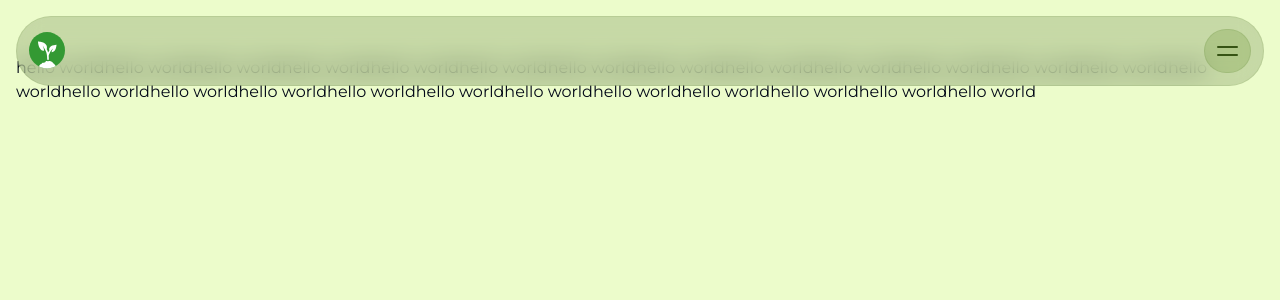
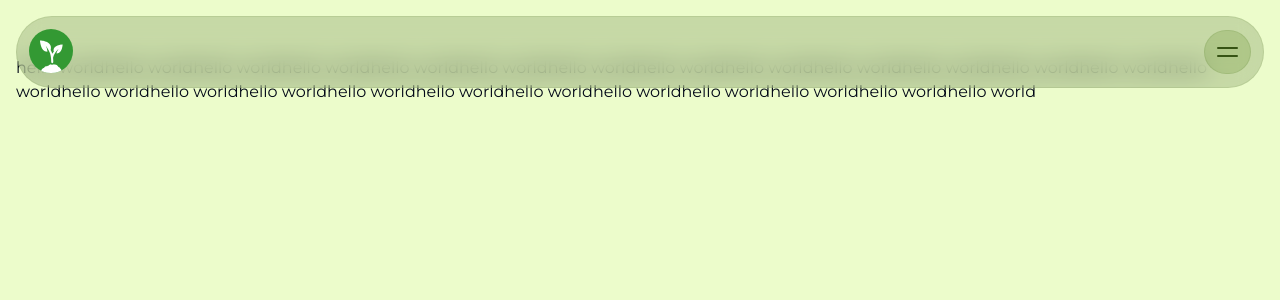
Before and after one commit to feelthatvib3/bloom, a Next.js app in the folder frontend/: page / in a window 1280 px wide. Shown: the top 300 px of the page. Built offline with nearby package versions, Linux system fonts and the light colour scheme.

Commit message:
Increase logo size

```diff
--- a/frontend/components/Logo.tsx
+++ b/frontend/components/Logo.tsx
@@ -3,7 +3,7 @@ import Image from 'next/image';
 
 const Logo: FC = () => {
 	return (
-		<Image src="/logo.svg" alt="React Garden Brand" width={36} height={36} />
+		<Image src="/logo.svg" alt="React Garden Brand" width={44} height={44} />
 	);
 };
 
```
